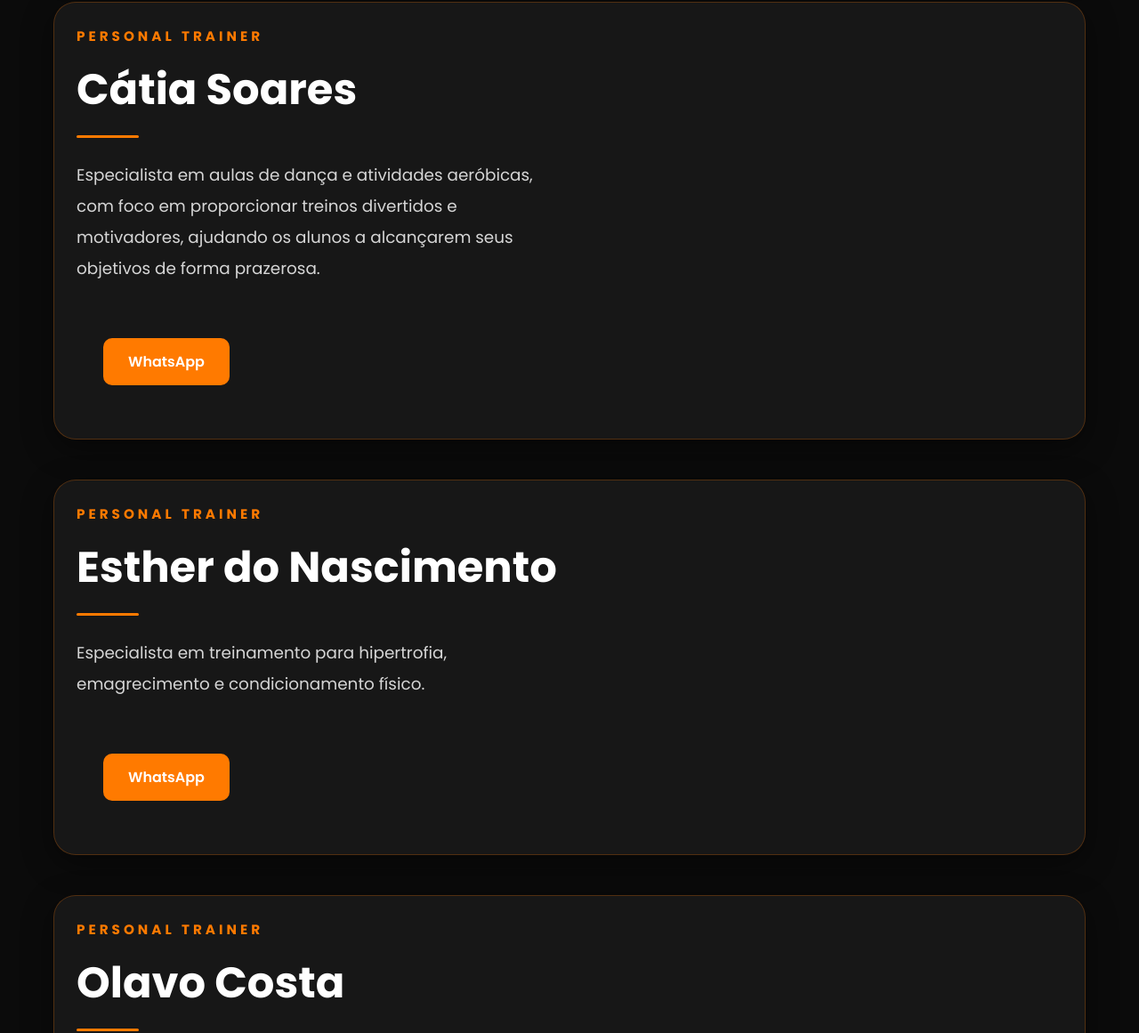
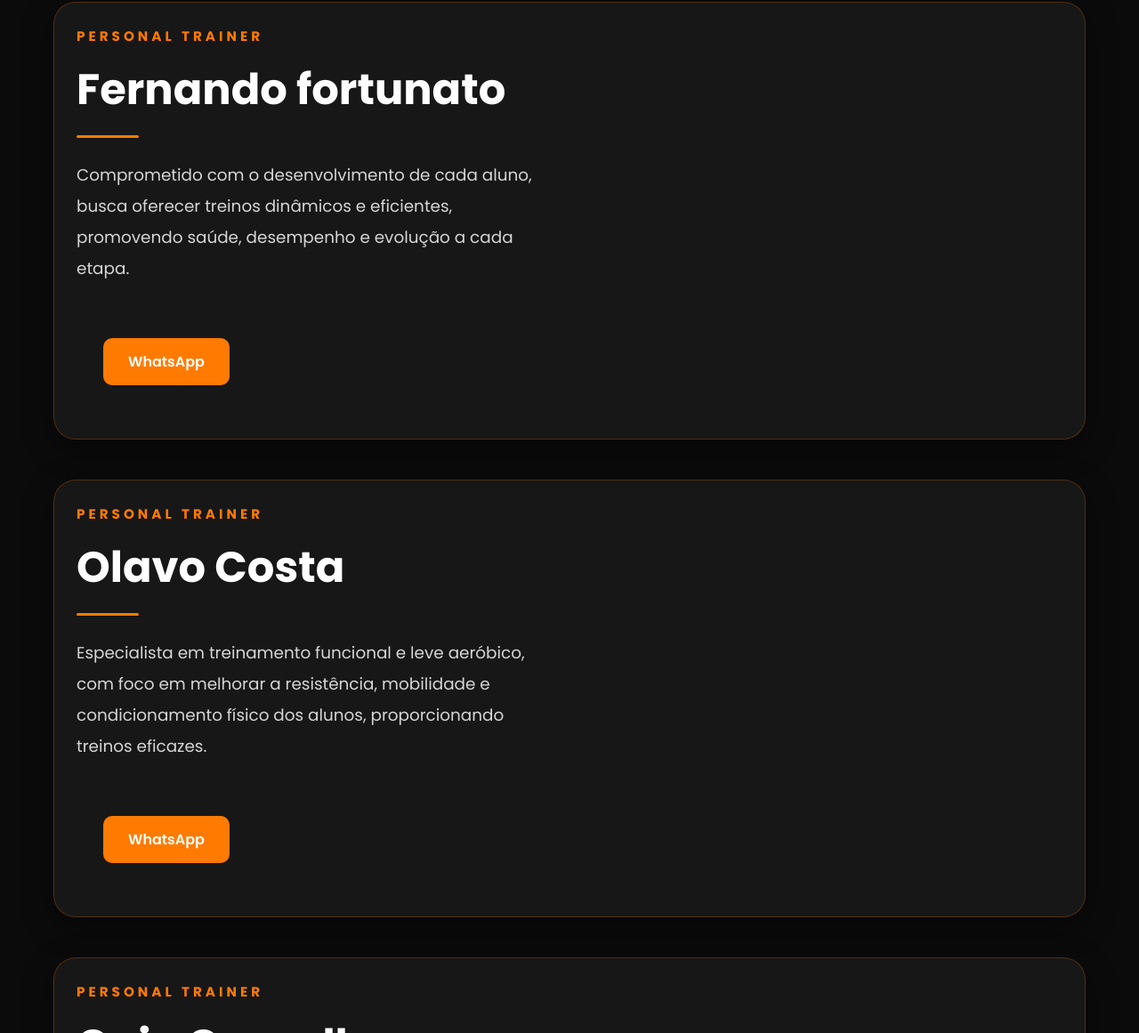
Before and after one commit to Alexndre015/somarfitness, a plain HTML site: page paginas/profissionais.html in a window 1280 px wide. Shown: the part 1772-2933 px from the top of the page at 89% size. Drawn offline with Linux system fonts and the light colour scheme.

Commit message:
Add files via upload

```diff
--- a/paginas/profissionais.html
+++ b/paginas/profissionais.html
@@ -172,12 +172,11 @@
                 PERSONAL TRAINER
             </span>
 
-            <h3>Cátia Soares</h3>
+            <h3>Fernando fortunato</h3>
 
             <div class="linha"></div>
 
-            <p>
-                Especialista em aulas de dança e atividades aeróbicas, com foco em proporcionar treinos divertidos e motivadores, ajudando os alunos a alcançarem seus objetivos de forma prazerosa.
+            <p>Comprometido com o desenvolvimento de cada aluno, busca oferecer treinos dinâmicos e eficientes, promovendo saúde, desempenho e evolução a cada etapa.
             </p>
  <a href="https://wa.me/5522999978030?text=Olá, gostaria de treinar com o profissional Cátia."
        class="btn-aula"
@@ -189,37 +188,6 @@
         </div>
 
     </div>
-
-    <!-- PROFISSIONAL 4 -->
-
-    <div class="card-profissional reverso">
-
-        <div class="info-profissional">
-
-            <span class="cargo">
-                PERSONAL TRAINER
-            </span>
-
-            <h3>Esther do Nascimento</h3>
-
-            <div class="linha"></div>
-
-            <p>
-                Especialista em treinamento para hipertrofia, emagrecimento e condicionamento físico.
-            </p>
-
- <a href="https://wa.me/5522999978030?text=Olá, gostaria de treinar com o profissional Esther."
-       class="btn-aula"
-       target="_blank">
-                WhatsApp
-            </a>
-
-
-        </div>
-
-
-    </div>
-
 
     <!-- PROFISSIONAL 5 -->
 
```
